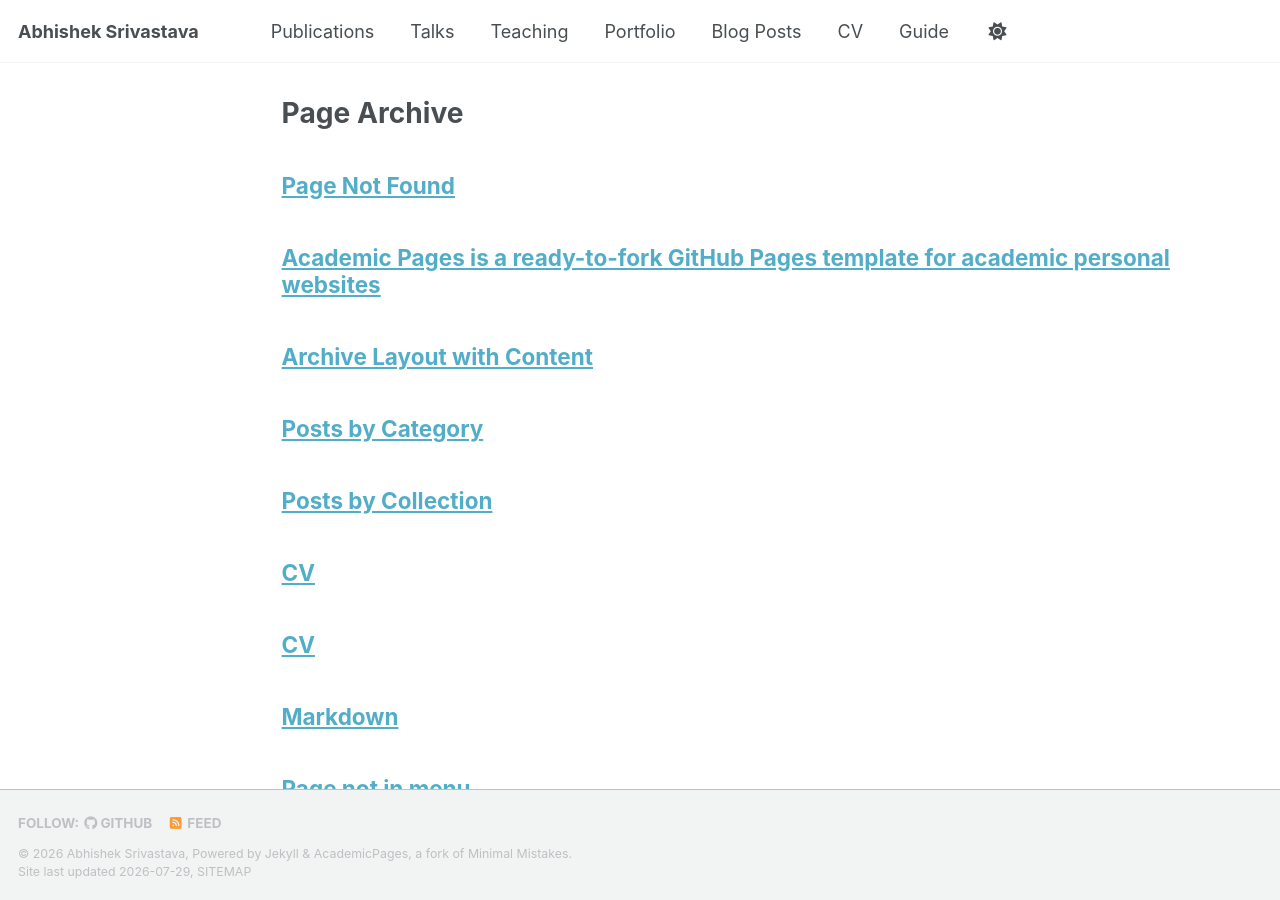
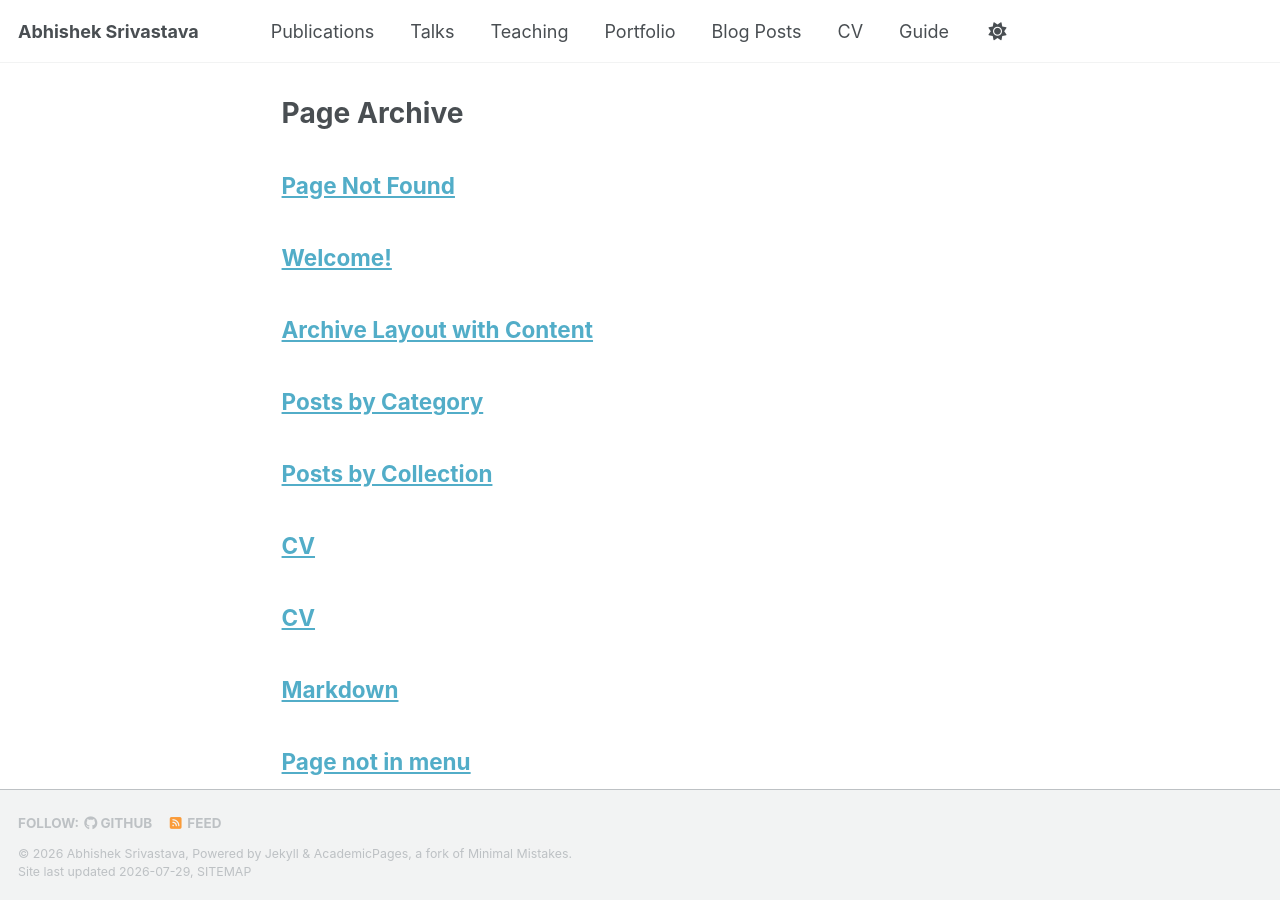
Before and after one commit to abhiresearch24/abhiresearch24.github.io, a Jekyll site: the page built from _pages/page-archive.html, in a window 1280 px wide and 900 px high. Built offline with Jekyll 4.4.1, drawn with Linux system fonts in a browser that asks for light colours; a style sheet for code colours, icons or effects is not loaded; part of the change alters nothing that is shown.

Commit message:
UPADTED ABOUT ME

```diff
--- a/_pages/about.md
+++ b/_pages/about.md
@@ -1,56 +1,48 @@
 ---
+
 permalink: /
-title: "Academic Pages is a ready-to-fork GitHub Pages template for academic personal websites"
+title: "About Me"
 author_profile: true
 redirect_from:
-  - /about/
-  - /about.html
+
+* /about/
+* /about.html
+
 ---
 
-This is the front page of a website that is powered by the [Academic Pages template](https://github.com/academicpages/academicpages.github.io) and hosted on GitHub pages. [GitHub pages](https://pages.github.com) is a free service in which websites are built and hosted from code and data stored in a GitHub repository, automatically updating when a new commit is made to the repository. This template was forked from the [Minimal Mistakes Jekyll Theme](https://mmistakes.github.io/minimal-mistakes/) created by Michael Rose, and then extended to support the kinds of content that academics have: publications, talks, teaching, a portfolio, blog posts, and a dynamically-generated CV. Incidentally, these same features make it a great template for anyone that needs to show off a professional template!
+# Welcome!
 
- You can fork [this template](https://github.com/academicpages/academicpages.github.io) right now, modify the configuration and Markdown files, add your own PDFs and other content, and have your own site for free, with no ads!
+I am **Abhishek Srivastava**, a Mechanical Engineer with a Ph.D. from the **Indian Institute of Technology (IIT) Delhi**. My research lies at the intersection of **Scientific Machine Learning**, **Computational Fluid Dynamics**, and **Multiphysics Modeling**, where I develop interpretable, data-efficient, and uncertainty-aware computational frameworks for solving complex engineering problems.
 
-A data-driven personal website
-======
-Like many other Jekyll-based GitHub Pages templates, Academic Pages makes you separate the website's content from its form. The content & metadata of your website are in structured Markdown files, while various other files constitute the theme, specifying how to transform that content & metadata into HTML pages. You keep these various Markdown (.md), YAML (.yml), HTML, and CSS files in a public GitHub repository. Each time you commit and push an update to the repository, the [GitHub pages](https://pages.github.com/) service creates static HTML pages based on these files, which are hosted on GitHub's servers free of charge.
+My doctoral research focused on integrating high-fidelity multiphysics simulations, computational fluid dynamics (CFD), electrostatics, explainable artificial intelligence (XAI), surrogate modeling, and multi-objective optimization to investigate charged particle dynamics and optimize electrostatic particle collection systems. By combining first-principles physics with machine learning, my work demonstrated how data-driven models can accelerate engineering design while preserving physical interpretability and computational efficiency.
 
-Many of the features of dynamic content management systems (like Wordpress) can be achieved in this fashion, using a fraction of the computational resources and with far less vulnerability to hacking and DDoSing. You can also modify the theme to your heart's content without touching the content of your site. If you get to a point where you've broken something in Jekyll/HTML/CSS beyond repair, your Markdown files describing your talks, publications, etc. are safe. You can rollback the changes or even delete the repository and start over - just be sure to save the Markdown files! You can also write scripts that process the structured data on the site, such as [this one](https://github.com/academicpages/academicpages.github.io/blob/master/talkmap.ipynb) that analyzes metadata in pages about talks to display [a map of every location you've given a talk](https://academicpages.github.io/talkmap.html).
+I have extensive experience in **Computational Fluid Dynamics (CFD), Multiphysics Simulation (COMSOL Multiphysics), Scientific Computing with Python, Explainable AI (SHAP and Partial Dependence Plots), Gradient Boosting, Surrogate Modeling, Multiobjective Optimization, and Data-Driven Modeling**. My current research is expanding toward **Bayesian Inference, Uncertainty Quantification, Probabilistic Machine Learning, Deep Generative Models, and Bayesian Inverse Problems**, with the objective of developing trustworthy AI methodologies for computational science and engineering.
 
-For those users that need more advanced functionality, the template also supports the following popular tools:
-- [MathJax](https://www.mathjax.org/) for mathematical equations
-- [Mermaid](https://mermaid.js.org/) for diagraming
-- [Plotly](https://plotly.com/javascript/) for plotting
+## Research Interests
 
-Getting started
-======
-1. Register a GitHub account if you don't have one and confirm your e-mail (required!)
-1. Fork [this template](https://github.com/academicpages/academicpages.github.io) by clicking the "Use this template" button in the top right.
-1. Go to the repository's settings (rightmost item in the tabs that start with "Code", should be below "Unwatch"). Rename the repository "[your GitHub username].github.io", which will also be your website's URL.
-1. Set site-wide configuration and create content & metadata (see below -- also see [this set of diffs](https://archive.is/3TPas) showing what files were changed to set up [an example site](https://getorg-testacct.github.io) for a user with the username "getorg-testacct")
-1. Upload any files (like PDFs, .zip files, etc.) to the files/ directory. They will appear at https://[your GitHub username].github.io/files/example.pdf.
-1. Check status by going to the repository settings, in the "GitHub pages" section
+* Scientific Machine Learning
+* Bayesian Inference
+* Uncertainty Quantification
+* Physics-Informed Machine Learning
+* Deep Generative Models
+* Bayesian Inverse Problems
+* Computational Fluid Dynamics (CFD)
+* Computational Mechanics
+* Multiphysics Modeling
+* Surrogate Modeling
+* Explainable Artificial Intelligence (XAI)
+* Operator Learning
+* Digital Twins
+* Scientific Computing
 
-Site-wide configuration
-------
-The main configuration file for the site is in the base directory in [_config.yml](https://github.com/academicpages/academicpages.github.io/blob/master/_config.yml), which defines the content in the sidebars and other site-wide features. You will need to replace the default variables with ones about yourself and your site's github repository. The configuration file for the top menu is in [_data/navigation.yml](https://github.com/academicpages/academicpages.github.io/blob/master/_data/navigation.yml). For example, if you don't have a portfolio or blog posts, you can remove those items from that navigation.yml file to remove them from the header.
+## Research Vision
 
-Create content & metadata
-------
-For site content, there is one Markdown file for each type of content, which are stored in directories like _publications, _talks, _posts, _teaching, or _pages. For example, each talk is a Markdown file in the [_talks directory](https://github.com/academicpages/academicpages.github.io/tree/master/_talks). At the top of each Markdown file is structured data in YAML about the talk, which the theme will parse to do lots of cool stuff. The same structured data about a talk is used to generate the list of talks on the [Talks page](https://academicpages.github.io/talks), each [individual page](https://academicpages.github.io/talks/2012-03-01-talk-1) for specific talks, the talks section for the [CV page](https://academicpages.github.io/cv), and the [map of places you've given a talk](https://academicpages.github.io/talkmap.html) (if you run this [python file](https://github.com/academicpages/academicpages.github.io/blob/master/talkmap.py) or [Jupyter notebook](https://github.com/academicpages/academicpages.github.io/blob/master/talkmap.ipynb), which creates the HTML for the map based on the contents of the _talks directory).
+My long-term research vision is to bridge **physics-based modeling, numerical simulations, machine learning, and probabilistic inference** to develop next-generation computational frameworks for engineering applications. I am particularly interested in uncertainty-aware AI systems that combine physical principles with modern machine learning to enable reliable prediction, inverse modeling, digital twins, and intelligent decision-making for complex physical systems.
 
-**Markdown generator**
+## Collaboration
 
-The repository includes [a set of Jupyter notebooks](https://github.com/academicpages/academicpages.github.io/tree/master/markdown_generator
-) that converts a CSV containing structured data about talks or presentations into individual Markdown files that will be properly formatted for the Academic Pages template. The sample CSVs in that directory are the ones I used to create my own personal website at stuartgeiger.com. My usual workflow is that I keep a spreadsheet of my publications and talks, then run the code in these notebooks to generate the Markdown files, then commit and push them to the GitHub repository.
+I enjoy working on interdisciplinary problems that combine engineering, applied mathematics, and artificial intelligence. I welcome collaborations with researchers working in **Scientific Machine Learning, Computational Mechanics, Computational Physics, Bayesian Methods, Uncertainty Quantification, Physics-Informed Learning, Deep Generative Models, and AI for Science and Engineering**.
 
-How to edit your site's GitHub repository
-------
-Many people use a git client to create files on their local computer and then push them to GitHub's servers. If you are not familiar with git, you can directly edit these configuration and Markdown files directly in the github.com interface. Navigate to a file (like [this one](https://github.com/academicpages/academicpages.github.io/blob/master/_talks/2012-03-01-talk-1.md) and click the pencil icon in the top right of the content preview (to the right of the "Raw | Blame | History" buttons). You can delete a file by clicking the trashcan icon to the right of the pencil icon. You can also create new files or upload files by navigating to a directory and clicking the "Create new file" or "Upload files" buttons.
+I am currently seeking **postdoctoral or R&D Job opportunities** in Scientific Machine Learning, Bayesian AI, Computational Engineering, and Data-Driven Modeling, where I can contribute to cutting-edge research while collaborating with multidisciplinary teams to solve impactful real-world engineering challenges.
 
-Example: editing a Markdown file for a talk
-![Editing a Markdown file for a talk](/images/editing-talk.png)
-
-For more info
-------
-More info about configuring Academic Pages can be found in [the guide](https://academicpages.github.io/markdown/), the [growing wiki](https://github.com/academicpages/academicpages.github.io/wiki), and you can always [ask a question on GitHub](https://github.com/academicpages/academicpages.github.io/discussions). The [guides for the Minimal Mistakes theme](https://mmistakes.github.io/minimal-mistakes/docs/configuration/) (which this theme was forked from) might also be helpful.
+Thank you for visiting my website. Please feel free to explore my publications, research projects, and curriculum vitae, or get in touch if you are interested in collaboration or research opportunities.
```
